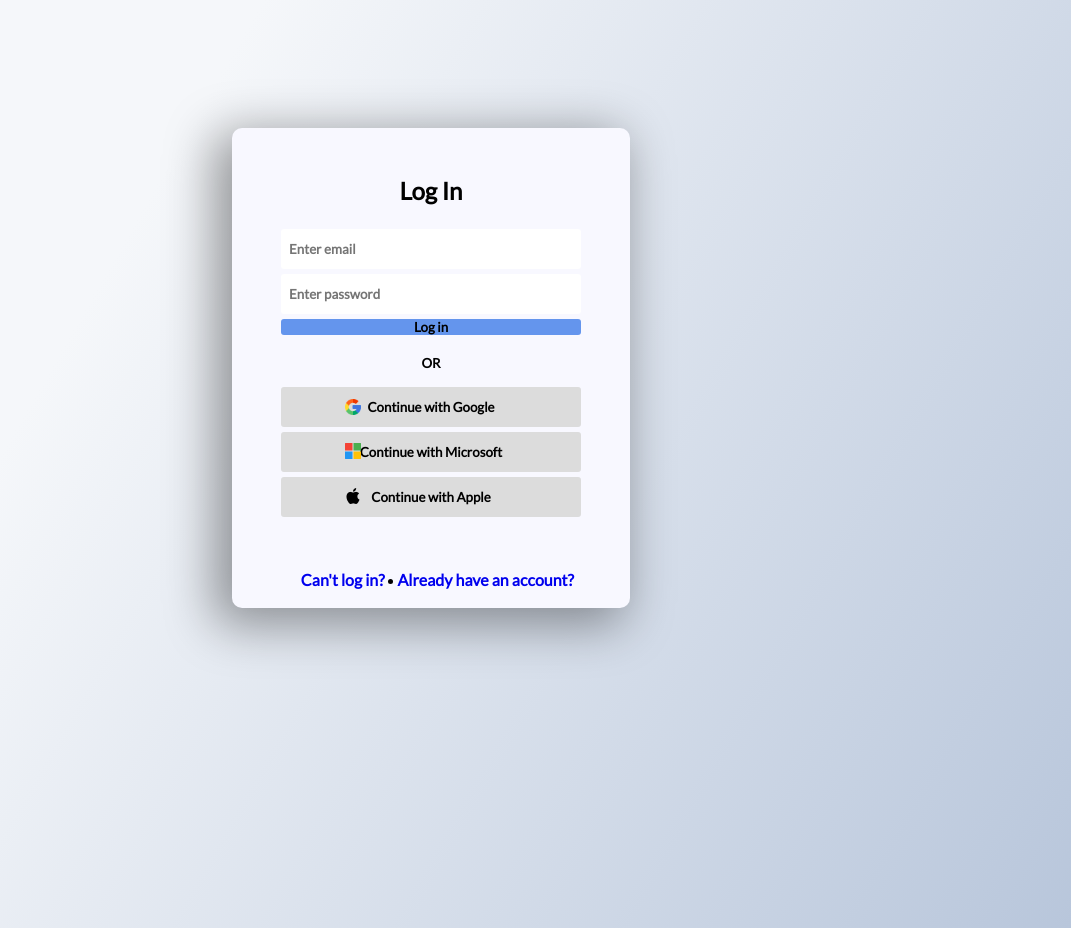
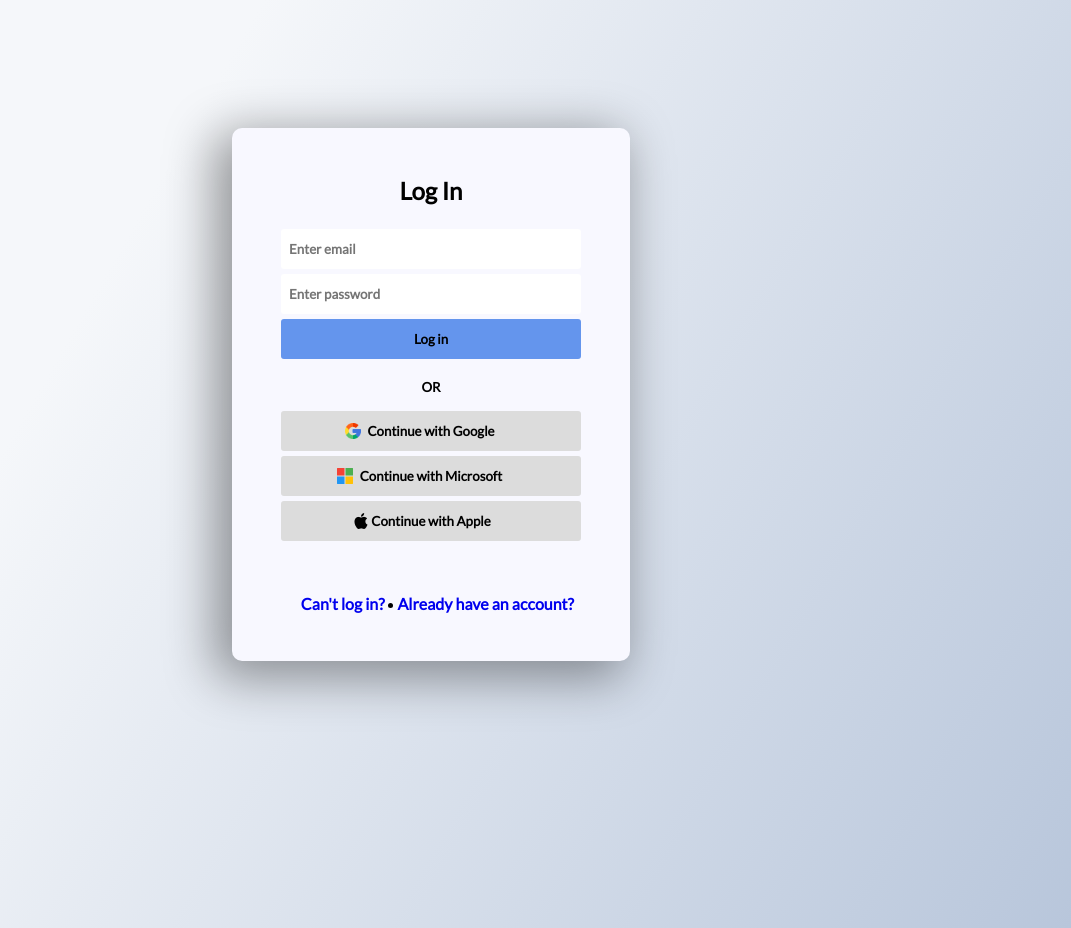
Before and after one commit to Manveer399/Login, a plain HTML site: page index.html in a window 1280 px wide. Shown: the whole page, without its empty margins (209-1280 px from the left). Drawn offline with Linux system fonts and the light colour scheme.

Commit message:
login logo adjustment

```diff
--- a/index.html
+++ b/index.html
@@ -35,7 +35,7 @@
       <h5>OR</h5>
       <div class="login-options google">
         <button type="button">
-          <img src="img/google.png" />Continue with Google
+          <img src="img/google.png" class="google-logo" />Continue with Google
         </button>
       </div>
 
@@ -48,7 +48,7 @@
 
       <div class="login-options apple">
         <button type="button">
-          <img src="img/apple-logo.png" />Continue with Apple
+          <img src="img/apple-logo.png" class="apple-logo" />Continue with Apple
         </button>
       </div>
 
--- a/style.css
+++ b/style.css
@@ -11,13 +11,16 @@
 body {
   min-height: 100vh;
   background-image: linear-gradient(300deg, #b8c6db 0%, #f5f7fa 74%);
+  background-repeat: no-repeat;
+  background-size: cover;
+  max-height: 10vh;
 }
 
 form {
   border: 2px hidden;
   border-radius: 10px;
   width: fit-content;
-  height: 60vh;
+  min-height: 60vh;
   padding: 1.5rem;
   margin: 8rem auto;
   padding: 3rem;
@@ -76,14 +79,14 @@ h5 {
 
 .login-options button:hover {
   background-color: ghostwhite;
+
+  border: 0.5px solid black;
 }
 
 img {
   width: 16px;
   height: 16px;
   position: absolute;
-  left: 4rem;
-  top: 0.7rem;
 }
 
 .other-options {
@@ -114,3 +117,15 @@ img {
   text-decoration: underline;
   color: darkslateblue;
 }
+
+.microsoft-logo {
+  left: 3.5rem;
+}
+
+.google-logo {
+  left: 4rem;
+}
+
+.apple-logo {
+  left: 4.5rem;
+}
```
